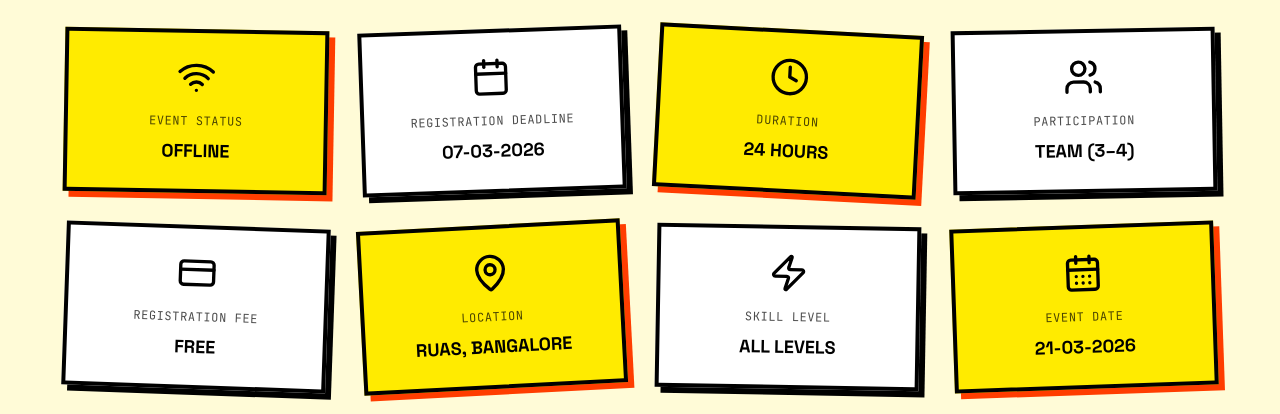
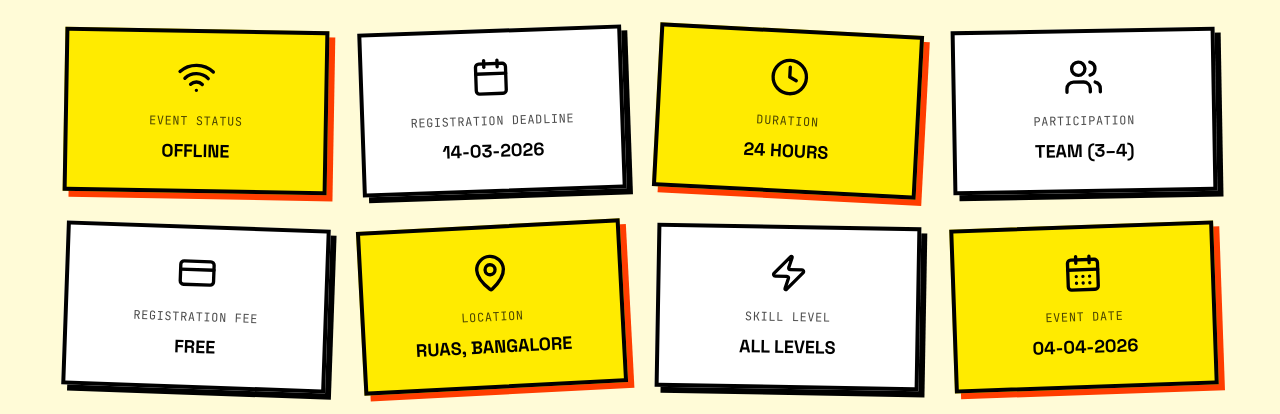
Before and after one commit to Build-Ora/import_paradox, a Next.js app: page / in a window 1280 px wide. Shown: the part 1580-1994 px from the top of the page. Built offline with nearby package versions, Linux system fonts and the light colour scheme.

Commit message:
Dates extended

```diff
--- a/components/event-details.tsx
+++ b/components/event-details.tsx
@@ -6,13 +6,13 @@ import { Wifi, Calendar, Clock, Users, CreditCard, MapPin, Zap, CalendarDays } f
 
 const details = [
   { icon: Wifi, label: "Event Status", value: "OFFLINE", accent: true },
-  { icon: Calendar, label: "Registration Deadline", value: "07-03-2026" },
+  { icon: Calendar, label: "Registration Deadline", value: "14-03-2026" },
   { icon: Clock, label: "Duration", value: "24 HOURS", accent: true },
   { icon: Users, label: "Participation", value: "TEAM (3–4)" },
   { icon: CreditCard, label: "Registration Fee", value: "FREE" },
   { icon: MapPin, label: "Location", value: "RUAS, BANGALORE", accent: true},
   { icon: Zap, label: "Skill Level", value: "ALL LEVELS" },
-  { icon: CalendarDays, label: "Event Date" , value: "21-03-2026",accent: true },
+  { icon: CalendarDays, label: "Event Date" , value: "04-04-2026",accent: true },
 ]
 
 export function EventDetails() {
```
